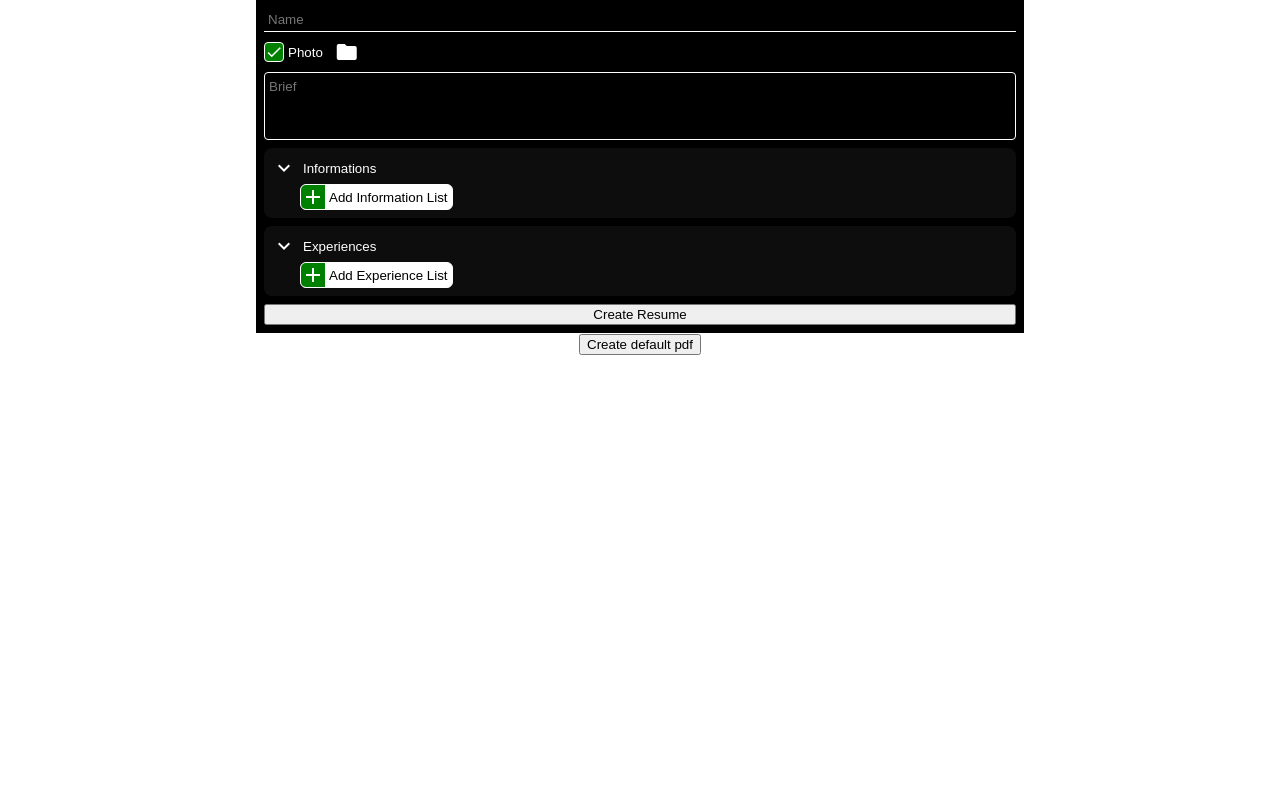
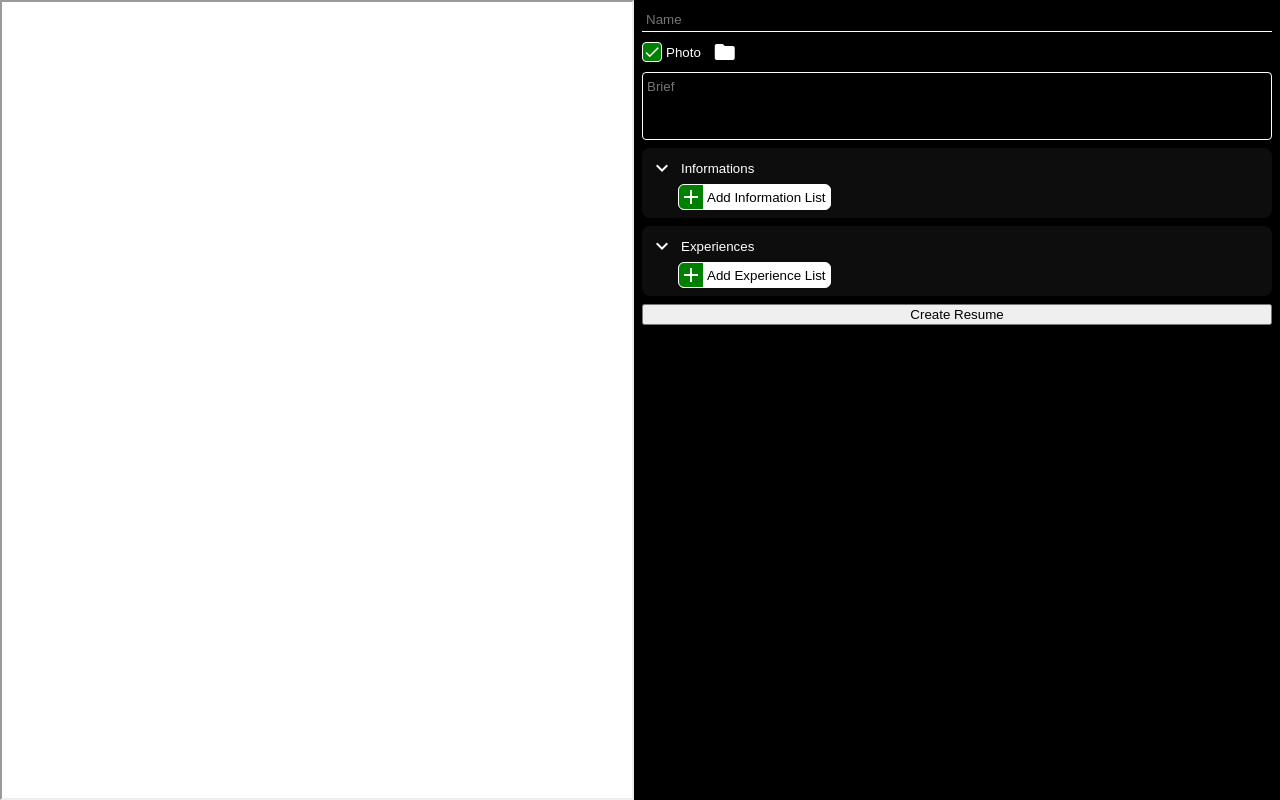
Before and after one commit to KAOtheCoder/resume-creator, a React (Create React App) app: page / in a window 1280 px wide. Built offline with nearby package versions, Linux system fonts and the light colour scheme.

Commit message:
Preview added.

```diff
--- a/src/ResumeCreator.js
+++ b/src/ResumeCreator.js
@@ -1,7 +1,7 @@
 import jsPDF from "jspdf";
 
 class ResumeCreator {
-    createResume(resume) {
+    async createResume(resume) {
         const MARGINS = 20;
         const SIDEBAR_WIDTH_RATIO = 0.3;
 
@@ -11,13 +11,13 @@ class ResumeCreator {
 
         this.margins = MARGINS;
         this.printPageLayout();
-        this.printSideBar(resume);
-        this.printMain(resume);
+        await this.printSideBar(resume);
+        await this.printMain(resume);
 
         return this.doc;
     }
 
-    printMain(resume) {
+    async printMain(resume) {
         const BRIEF_FONT_SIZE = 10;
         const SPACING = 10;
 
@@ -33,14 +33,13 @@ class ResumeCreator {
             y += this.printText(x, this.margins, width, resume.brief) + SPACING;
         }
 
-        this.printExperienceSuperlist(x, y, width, resume.experienceSuperlist);
+        await this.printExperienceSuperlist(x, y, width, resume.experienceSuperlist);
     }
 
-    printSideBar(resume) {
+    async printSideBar(resume) {
         const NAME_FONT_SIZE = 20;
         const SPACING = 10;
         const WIDTH = this.sideBarWidth - 2 * this.margins;
-        const PHOTO_HEIGHT = WIDTH * 1.6
 
         let y = this.margins;
 
@@ -49,10 +48,8 @@ class ResumeCreator {
         this.doc.setFont(this.doc.getFont().fontName, "bold");
         y += this.printText(this.margins, this.margins, this.sideBarWidth, resume.name) + SPACING;
 
-        if (resume.photo) {
-            this.doc.addImage(resume.photo, "jpg", this.margins, y, WIDTH, PHOTO_HEIGHT, undefined, "FAST");
-            y += PHOTO_HEIGHT + SPACING;
-        }
+        if (resume.photo)
+            y += SPACING + await this.printImage(this.margins, y, WIDTH, resume.photo);
 
         this.printInformationSuperlist(this.margins, y, WIDTH, resume.informationSuperlist);
     }
@@ -91,6 +88,39 @@ class ResumeCreator {
         }
 
         return height;
+    }
+
+    async printImage(x, y, width, image64, visible = true) {
+        if (!image64)
+            return 0;
+
+        const PX_TO_PT = 72 / 96;
+        const SIZE_COEFFICIENT = PX_TO_PT * 2;
+
+        const loadImage = (src) => {
+            return new Promise((resolve, reject) => {
+                const image = new Image();
+                image.onload = () => {resolve(image)};
+                image.src = src;
+            });
+        }
+
+        const image = await loadImage(image64);
+        const scaledHeight = image.naturalHeight / (image.naturalWidth / width);
+
+        if (visible) {
+            const canvas = document.createElement("canvas");
+            canvas.width = width * SIZE_COEFFICIENT;
+            canvas.height = scaledHeight * SIZE_COEFFICIENT;
+            const context = canvas.getContext("2d");
+            context.fillStyle = "transparent";
+            context.fillRect(0, 0, canvas.width, canvas.height);
+            context.drawImage(image, 0, 0, canvas.width, canvas.height);
+
+            this.doc.addImage(canvas.toDataURL(), x, y, width, scaledHeight);
+        }
+
+        return scaledHeight;
     }
 
     printName(x, y, width, name, visible) {
@@ -136,7 +166,7 @@ class ResumeCreator {
         return height + tagRectHeight;
     }
 
-    printExperience(x, y, width, experience, visible = true) {
+    async printExperience(x, y, width, experience, visible = true) {
         const SPACING1 = 3;
         const SPACING2 = 5;
         const DATE_WIDTH = 50;
@@ -169,7 +199,8 @@ class ResumeCreator {
             const ICON_SIZE = HEADER_FONT_SIZE + HEADER_DESCRIPTION_FONT_SIZE + SPACING1;
 
             if (visible)
-                this.doc.addImage(experience.headerIcon, "", experienceX, y, ICON_SIZE, ICON_SIZE);
+                await this.printImage(experienceX, y, ICON_SIZE, experience.headerIcon, visible);
+                //this.doc.addImage(experience.headerIcon, "", experienceX, y, ICON_SIZE, ICON_SIZE);
 
             headerX += ICON_SIZE + SPACING1;
             headerWidth -= ICON_SIZE + SPACING1;
@@ -204,7 +235,7 @@ class ResumeCreator {
         return height;
     }
 
-    printExperienceList(x, y, width, experienceList, visible = true) {
+    async printExperienceList(x, y, width, experienceList, visible = true) {
         const SPACING = 10;
 
         if (experienceList.experiences.length === 0)
@@ -213,7 +244,7 @@ class ResumeCreator {
         let currentY = y;
         let height = this.printHeader(0, 0, width, experienceList.header, false)
             + SPACING
-            + this.printExperience(0, 0, width, experienceList.experiences[0], false);
+            + await this.printExperience(0, 0, width, experienceList.experiences[0], false);
 
         if (y + height > this.doc.internal.pageSize.getHeight() - this.margins) {
             this.nextPage();
@@ -221,7 +252,7 @@ class ResumeCreator {
         }
 
         currentY += this.printHeader(x, currentY, width, experienceList.header, visible) + SPACING;
-        currentY += this.printExperience(x, currentY, width, experienceList.experiences[0], visible);
+        currentY += await this.printExperience(x, currentY, width, experienceList.experiences[0], visible);
 
         for (let i = 1; i < experienceList.experiences.length; ++i) {
             currentY += SPACING;
@@ -232,7 +263,7 @@ class ResumeCreator {
                 currentY = this.margins;
             }
 
-            const experienceHeight = this.printExperience(0, 0, width, experienceList.experiences[i], false);
+            const experienceHeight = await this.printExperience(0, 0, width, experienceList.experiences[i], false);
             height += experienceHeight;
 
             if (currentY + experienceHeight > this.doc.internal.pageSize.getHeight() - this.margins) {
@@ -240,7 +271,7 @@ class ResumeCreator {
                 currentY = this.margins;
             }
 
-            currentY += this.printExperience(x, currentY, width, experienceList.experiences[i], visible);
+            currentY += await this.printExperience(x, currentY, width, experienceList.experiences[i], visible);
         }
 
         return { height: height, y: currentY };
@@ -276,7 +307,7 @@ class ResumeCreator {
         return height;
     }
 
-    printExperienceSuperlist(x, y, width, experienceSuperlist, visible = true) {
+    async printExperienceSuperlist(x, y, width, experienceSuperlist, visible = true) {
         const SPACING = 10;
 
         if (experienceSuperlist.length === 0)
@@ -286,7 +317,7 @@ class ResumeCreator {
         let height = -SPACING;
 
         for (let i = 0; i < experienceSuperlist.length; ++i) {
-            const size = this.printExperienceList(x, currentY + SPACING, width, experienceSuperlist[i], visible);
+            const size = await this.printExperienceList(x, currentY + SPACING, width, experienceSuperlist[i], visible);
             currentY = size.y;
             height += SPACING + size.height;
         }
--- a/src/components/App.css
+++ b/src/components/App.css
@@ -1,8 +1,42 @@
 .App {
     text-align: center;
+    display: flex;
+    width: 100%;
+    height: 100vh;
+    align-items: stretch;
 }
 
-  ::selection{
+@keyframes fadeOutAndIn {
+    0% {opacity: 1;}
+    50% {opacity: 0;}
+    100% {opacity: 1;}
+}
+
+.App-Preview {
+    flex: 1;
+}
+
+@keyframes fadeOut {
+    from {opacity: 1;}
+    to {opacity: 0;}
+}
+
+.App-FadeOut {
+    animation-name: fadeOut;
+    animation-duration: 0.5s;
+}
+
+@keyframes fadeIn {
+    from {opacity: 0;}
+    to {opacity: 1;}
+}
+
+.App-FadeIn {
+    animation-name: fadeIn;
+    animation-duration: 0.5s;
+}
+
+::selection {
     background: green;
     color: white;
 }
--- a/src/components/App.jsx
+++ b/src/components/App.jsx
@@ -5,17 +5,62 @@ import ResumeForm from "./ResumeForm";
 import './App.css';
 
 class App extends React.Component {
+    constructor(props) {
+        super(props);
+
+        this.resumeCreator = new ResumeCreator();
+        this.state = {preview: undefined};
+        this.previewRef = React.createRef();
+        this.updateTimer = 0;
+    }
+
     render() {
         return (
             <div className="App">
-                <ResumeForm/>
-                <button
-                onClick={() => this.createDefault() }
-                >
-                    Create default pdf
-                </button>
+                <iframe
+                ref={this.previewRef}
+                className="App-Preview"
+                title="Preview"
+                src={this.state.preview}
+                onLoad={() => {
+                    const preview = this.previewRef.current;
+                    if (preview)
+                        this.fadeIn(preview);
+                }}
+                />
+                <ResumeForm
+                onResumeChange={(resume) => {
+                    if (this.updateTimer > 0)
+                        clearTimeout(this.updateTimer);
+
+                    this.updateTimer = setTimeout(() => {this.updatePreview(resume);}, 2000);
+                }}
+                />
             </div>
         );
+    }
+
+    async updatePreview(resume) {
+        this.updateTimer = 0;
+
+        const preview = this.previewRef.current;
+
+        if (preview)
+            this.fadeOut(preview);
+
+        const doc = await this.resumeCreator.createResume(resume);
+        const src = doc.output("datauristring");
+        this.setState({preview:src});
+    }
+
+    fadeIn(element) {
+        element.classList.remove("App-FadeOut");
+        element.classList.add("App-FadeIn");
+    }
+
+    fadeOut(element) {
+        element.classList.remove("App-FadeIn");
+        element.classList.add("App-FadeOut");
     }
 
     createDefault() {
--- a/src/components/ExpandingTextArea.css
+++ b/src/components/ExpandingTextArea.css
@@ -12,6 +12,7 @@
     outline: none;
     border-color: white;
     border-radius: 4px;
+    min-height: 50px;
 }
 
 .ExpandingTextArea:focus {
--- a/src/components/ResumeForm.css
+++ b/src/components/ResumeForm.css
@@ -1,11 +1,10 @@
 .ResumeForm {
-    box-sizing: border-box;
-    width: 60%;
     padding: 8px;
-    margin: auto;
     background-color: black;
     display: flex;
     flex-direction: column;
     gap: 8px;
     color: white;
+    flex: 1;
+    overflow-y: auto;
 }
--- a/src/components/ResumeForm.jsx
+++ b/src/components/ResumeForm.jsx
@@ -25,7 +25,7 @@ class ResumeForm extends React.Component {
             this.resume = this.props.resume;
         }
 
-        this.resumeProxy = createChangeProxy(this.resume, this.props.onResumeChange(this.resume));
+        this.resumeProxy = createChangeProxy(this.resume, () => this.props.onResumeChange(this.resume));
     }
 
     render() {
@@ -33,12 +33,12 @@ class ResumeForm extends React.Component {
             <div className="ResumeForm">
                 <UnderlinedInput
                 placeholder="Name"
-                onChange={(event) => this.resumeProxy.name = event.target.value}
+                onChange={(event) => {this.resumeProxy.name = event.target.value}}
                 />
                 <ImageSelector
                 checkable
                 label="Photo"
-                onSourceChanged={(source) => this.resumeProxy.photo = source}
+                onSourceChanged={(source) => {this.resumeProxy.photo = source}}
                 />
                 <ExpandingTextArea
                 placeholder="Brief"
@@ -46,11 +46,11 @@ class ResumeForm extends React.Component {
                 />
                 <InformationSuperlistForm
                 informationSuperlist={this.resume.informationSuperlist}
-                onInformationSuperlistChange={(informationSuperlist) => this.resumeProxy.informationSuperlist = informationSuperlist}
+                onInformationSuperlistChange={(informationSuperlist) => this.props.onResumeChange(this.resume)}
                 />
                 <ExperienceSuperlistForm
                 experienceSuperlist={this.resume.experienceSuperlist}
-                onExperienceSuperlistChange={(experienceSuperlist) => this.resumeProxy.experienceSuperlist = experienceSuperlist}
+                onExperienceSuperlistChange={(experienceSuperlist) => this.props.onResumeChange(this.resume)}
                 />
                 <button
                 onClick={() => this.createResume() }
@@ -61,9 +61,9 @@ class ResumeForm extends React.Component {
         );
     }
 
-    createResume() {
+    async createResume() {
         const resumeCreator = new ResumeCreator();
-        const doc = resumeCreator.createResume(this.resume);
+        const doc = await resumeCreator.createResume(this.resume);
         doc.output("dataurlnewwindow");
     }
 }
```
Lines whose indentation alone changed are shown as unchanged.
